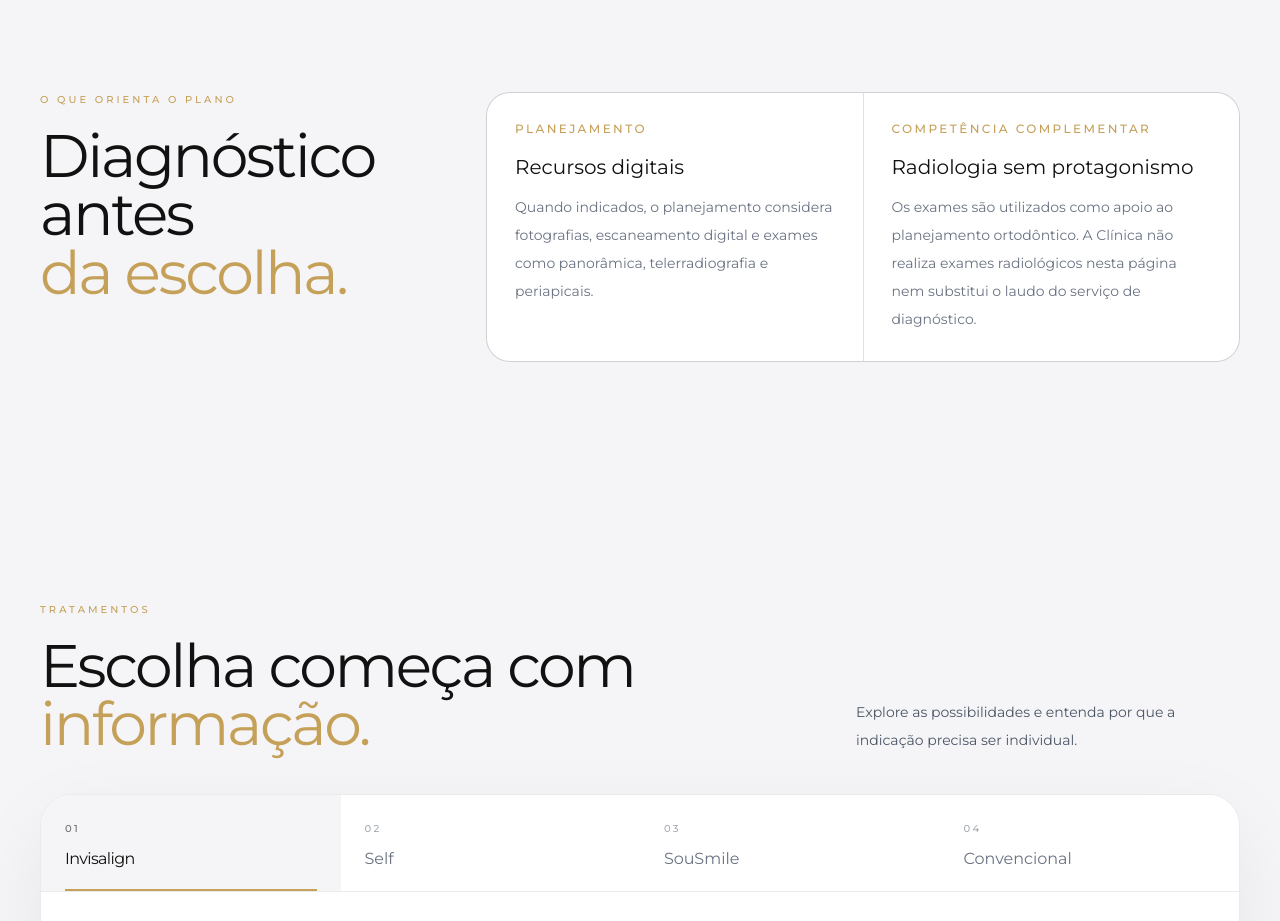
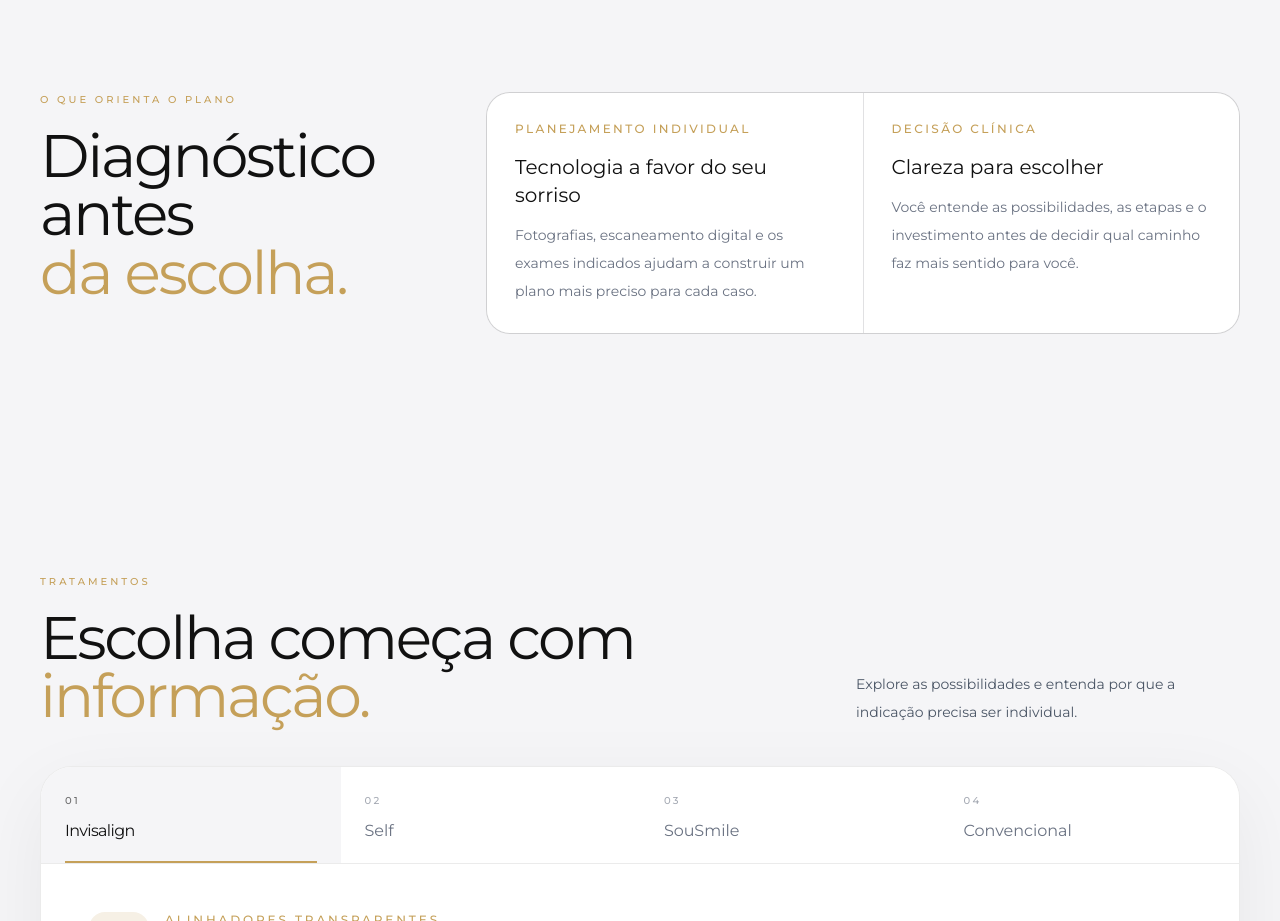
Before and after one commit to VoxeFlow/site-inova, a Next.js app: page /drjeffersonreis in a window 1280 px wide. Shown: the part 1560-2481 px from the top of the page. Built offline with nearby package versions, Linux system fonts and the light colour scheme; no server answers.

Commit message:
Reframe clinical planning section positively

```diff
--- a/src/app/drjeffersonreis/page.js
+++ b/src/app/drjeffersonreis/page.js
@@ -78,7 +78,7 @@ export default function DrJeffersonReisPage() {
 
         <section className="bg-white py-24 md:py-36"><div className="mx-auto grid max-w-7xl gap-12 px-5 md:grid-cols-[0.75fr_1.25fr] md:px-10"><div><SectionLabel>Sobre o profissional</SectionLabel><h2 className="mt-5 max-w-sm text-4xl font-normal leading-[0.98] tracking-[-0.04em] md:text-6xl">Menos ruído.<br /><span className="text-brand-gold">Mais clareza.</span></h2></div><div className="max-w-2xl"><p className="text-xl leading-9 text-gray-700 md:text-3xl md:leading-[1.45]">O tratamento começa antes do aparelho: começa entendendo o que você precisa.</p><p className="mt-7 text-sm leading-8 text-gray-500 md:text-base">Dr. Jefferson Reis atua clinicamente desde 2006. É graduado pela Universidade de Itaúna, especialista em Ortodontia pelo CEFOS UNINGÁ e Invisalign Doctor credenciado. Na Clínica Inova, sua experiência se une a um planejamento digital, atendimento individual e acompanhamento próximo.</p><div className="mt-9 flex items-center gap-3 text-sm font-medium"><ShieldCheck className="h-5 w-5 text-brand-gold" /> CRO-MG 34107 · 20 anos de experiência clínica</div></div></div></section>
 
-        <section className="bg-[#f5f5f7] py-20 md:py-28"><div className="mx-auto max-w-7xl px-5 md:px-10"><div className="grid gap-10 md:grid-cols-[0.7fr_1.3fr]"><div><SectionLabel>O que orienta o plano</SectionLabel><h2 className="mt-5 max-w-md text-4xl font-normal leading-[0.98] tracking-[-0.04em] md:text-6xl">Diagnóstico antes<br /><span className="text-brand-gold">da escolha.</span></h2></div><div className="grid gap-px overflow-hidden rounded-3xl border border-black/8 bg-black/8 sm:grid-cols-2"><article className="bg-white p-7"><p className="text-xs font-medium uppercase tracking-[0.2em] text-brand-gold">Planejamento</p><h3 className="mt-4 text-xl font-normal">Recursos digitais</h3><p className="mt-3 text-sm leading-7 text-gray-500">Quando indicados, o planejamento considera fotografias, escaneamento digital e exames como panorâmica, telerradiografia e periapicais.</p></article><article className="bg-white p-7"><p className="text-xs font-medium uppercase tracking-[0.2em] text-brand-gold">Competência complementar</p><h3 className="mt-4 text-xl font-normal">Radiologia sem protagonismo</h3><p className="mt-3 text-sm leading-7 text-gray-500">Os exames são utilizados como apoio ao planejamento ortodôntico. A Clínica não realiza exames radiológicos nesta página nem substitui o laudo do serviço de diagnóstico.</p></article></div></div></div></section>
+        <section className="bg-[#f5f5f7] py-20 md:py-28"><div className="mx-auto max-w-7xl px-5 md:px-10"><div className="grid gap-10 md:grid-cols-[0.7fr_1.3fr]"><div><SectionLabel>O que orienta o plano</SectionLabel><h2 className="mt-5 max-w-md text-4xl font-normal leading-[0.98] tracking-[-0.04em] md:text-6xl">Diagnóstico antes<br /><span className="text-brand-gold">da escolha.</span></h2></div><div className="grid gap-px overflow-hidden rounded-3xl border border-black/8 bg-black/8 sm:grid-cols-2"><article className="bg-white p-7"><p className="text-xs font-medium uppercase tracking-[0.2em] text-brand-gold">Planejamento individual</p><h3 className="mt-4 text-xl font-normal">Tecnologia a favor do seu sorriso</h3><p className="mt-3 text-sm leading-7 text-gray-500">Fotografias, escaneamento digital e os exames indicados ajudam a construir um plano mais preciso para cada caso.</p></article><article className="bg-white p-7"><p className="text-xs font-medium uppercase tracking-[0.2em] text-brand-gold">Decisão clínica</p><h3 className="mt-4 text-xl font-normal">Clareza para escolher</h3><p className="mt-3 text-sm leading-7 text-gray-500">Você entende as possibilidades, as etapas e o investimento antes de decidir qual caminho faz mais sentido para você.</p></article></div></div></div></section>
 
         <section id="tratamentos" className="bg-[#f5f5f7] py-24 md:py-32"><div className="mx-auto max-w-7xl px-5 md:px-10"><div className="flex flex-col justify-between gap-5 md:flex-row md:items-end"><div><SectionLabel>Tratamentos</SectionLabel><h2 className="mt-5 max-w-2xl text-4xl font-normal leading-[0.98] tracking-[-0.04em] md:text-6xl">Escolha começa com<br /><span className="text-brand-gold">informação.</span></h2></div><p className="max-w-sm text-sm leading-7 text-gray-600">Explore as possibilidades e entenda por que a indicação precisa ser individual.</p></div><TreatmentSwitcher /></div></section>
 
```
